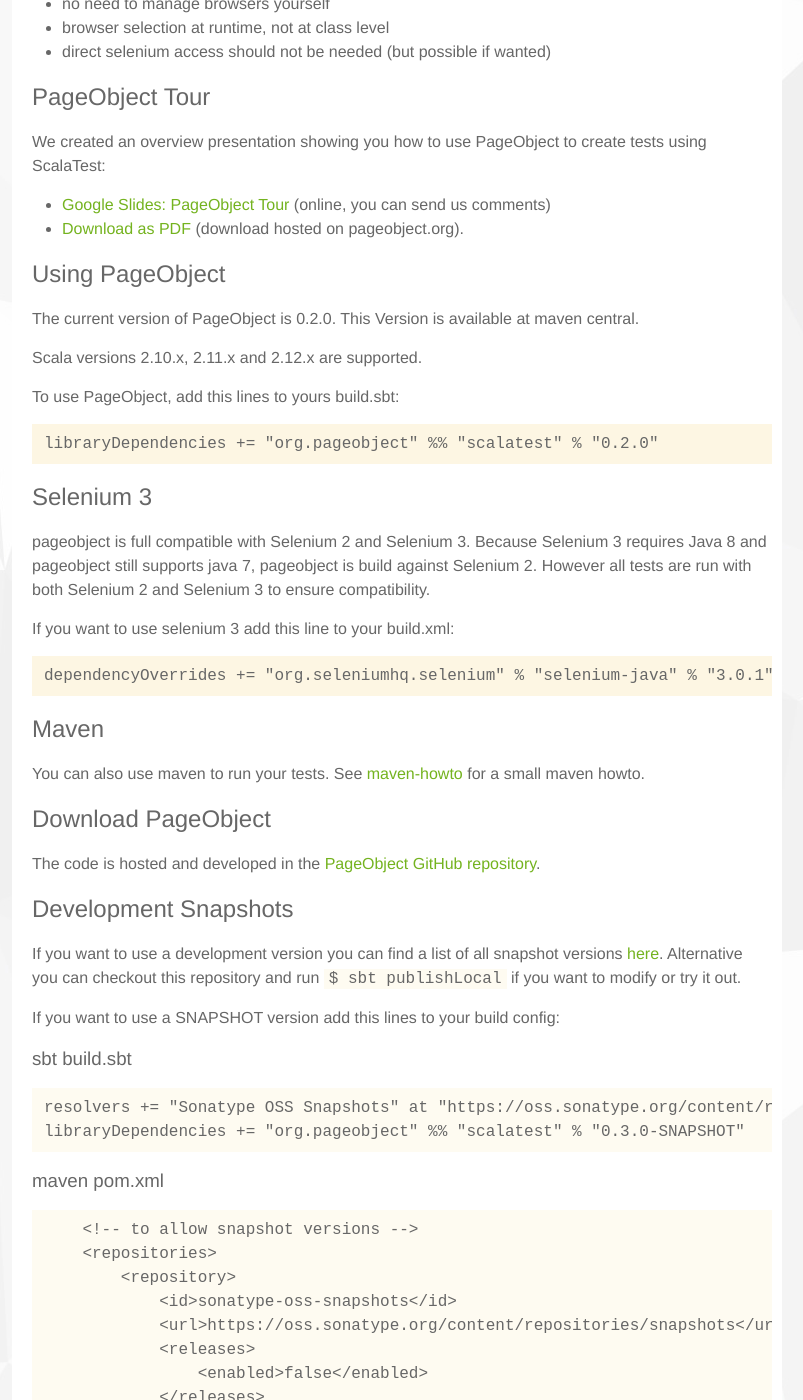
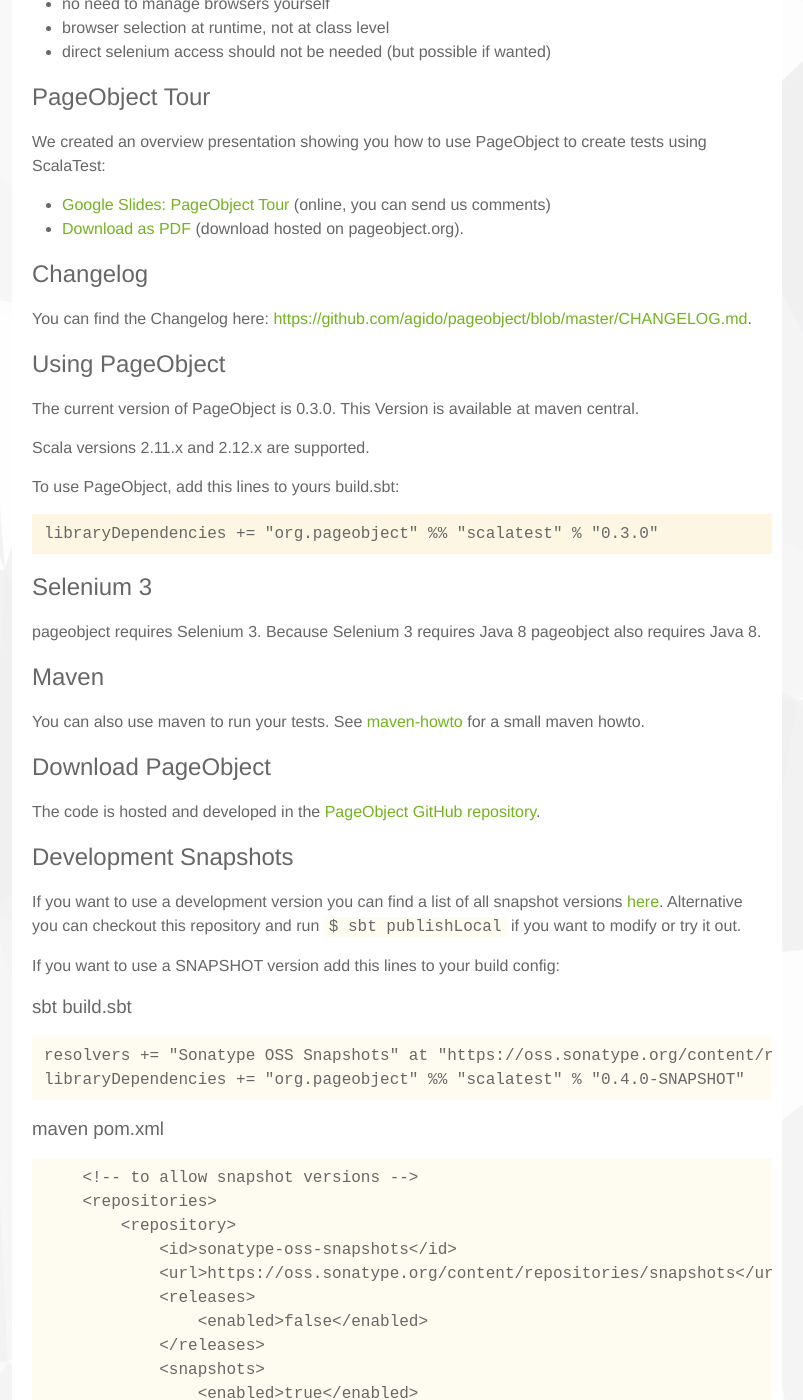
Before and after one commit to agido/pageobject, a Jekyll site: the page built from index.md, in a window 1280 px wide and 1400 px high, scrolled down 571 px. Shown: the whole window, without its empty margins (243-1046 px from the left). Built offline with Jekyll 4.4.1, drawn with Linux system fonts in a browser that asks for light colours.

Commit message:
pageobject 0.3.0

````diff
--- a/index.md
+++ b/index.md
@@ -35,25 +35,22 @@
 * [Google Slides: PageObject Tour](https://docs.google.com/presentation/d/1mHCZD6UgvoET_VxLZaWqUxPKpiZzHj9M9ua6ASSRrn0) (online, you can send us comments)
 * [Download as PDF](/downloads/PageObjectTour.pdf) (download hosted on pageobject.org).
 
+## Changelog
+You can find the Changelog here: [https://github.com/agido/pageobject/blob/master/CHANGELOG.md](https://github.com/agido/pageobject/blob/master/CHANGELOG.md).
+
 ## Using PageObject
-The current version of PageObject is 0.2.0. This Version is available at maven central.
+The current version of PageObject is 0.3.0. This Version is available at maven central.
 
-Scala versions 2.10.x, 2.11.x and 2.12.x are supported.
+Scala versions 2.11.x and 2.12.x are supported.
 
 To use PageObject, add this lines to yours build.sbt:
 
 ```
-libraryDependencies += "org.pageobject" %% "scalatest" % "0.2.0"
+libraryDependencies += "org.pageobject" %% "scalatest" % "0.3.0"
 ```
 
 ## Selenium 3
-pageobject is full compatible with Selenium 2 and Selenium 3. Because Selenium 3 requires Java 8 and pageobject still supports java 7, pageobject is build against Selenium 2. However all tests are run with both Selenium 2 and Selenium 3 to ensure compatibility.
-
-If you want to use selenium 3 add this line to your build.xml:
-
-```
-dependencyOverrides += "org.seleniumhq.selenium" % "selenium-java" % "3.0.1"
-```
+pageobject requires Selenium 3. Because Selenium 3 requires Java 8 pageobject also requires Java 8.
 
 ## Maven
 You can also use maven to run your tests. See [maven-howto] for a small maven howto.
@@ -70,7 +67,7 @@
 
 <pre>
 resolvers += "Sonatype OSS Snapshots" at "https://oss.sonatype.org/content/repositories/snapshots"
-libraryDependencies += "org.pageobject" %% "scalatest" % "0.3.0-SNAPSHOT"
+libraryDependencies += "org.pageobject" %% "scalatest" % "0.4.0-SNAPSHOT"
 </pre>
 
 ### maven pom.xml
````
Also changed, not shown: README.md (added).
